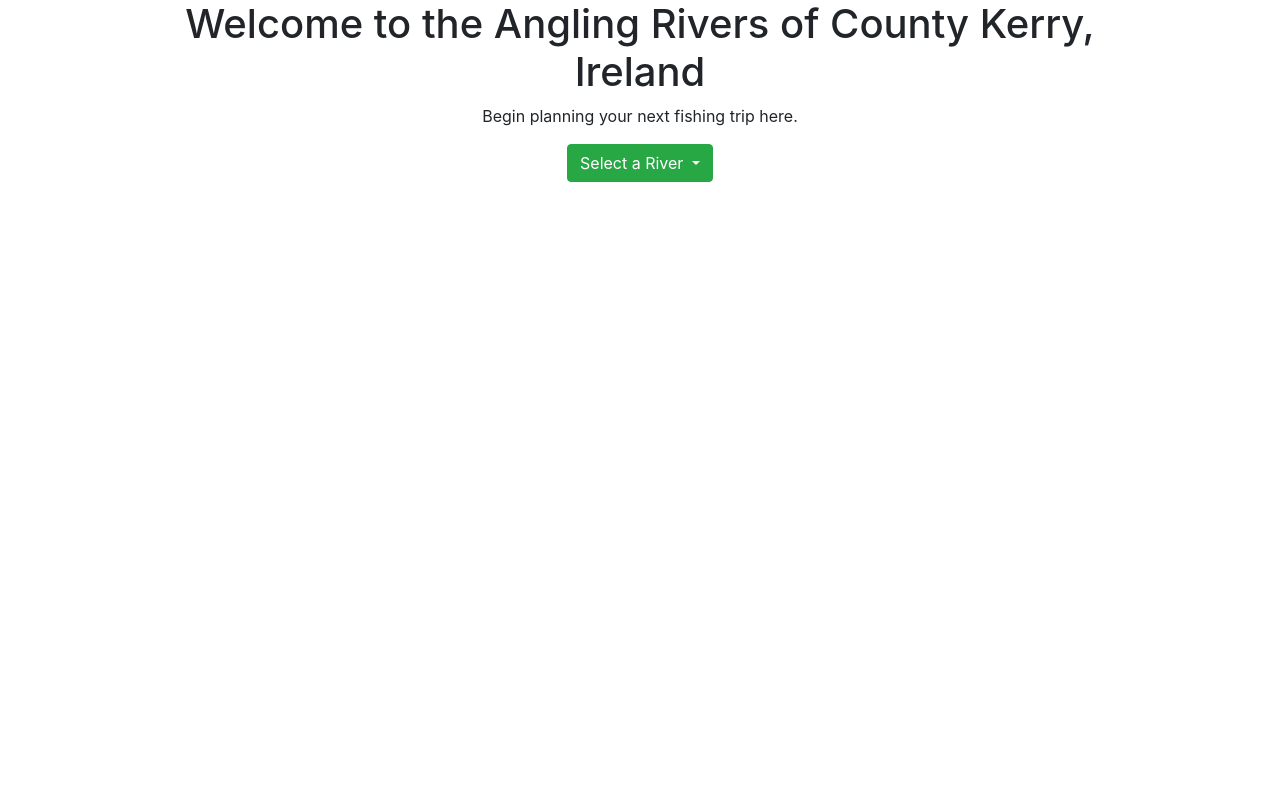
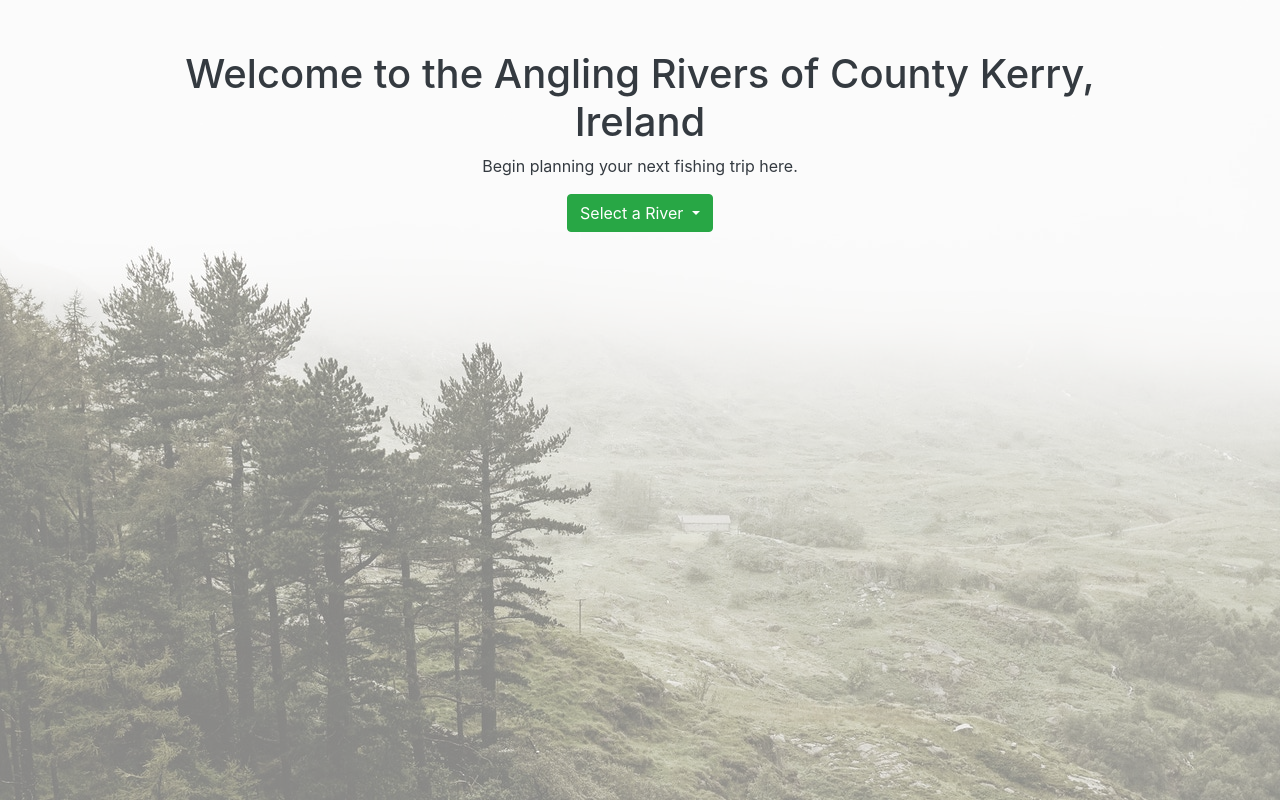
Before and after one commit to haydal810/Milestone-Project-3, a Flask app: page / in a window 1280 px wide. Shown: the part 56-856 px from the top of the page. Before the commit the page ends 238 px from the top, so only its background shows below. Run offline with Flask 2, Linux system fonts and the light colour scheme; data that the repository does not hold is empty; some libraries are stand-ins or nearby versions.

Commit message:
bg image added

```diff
--- /dev/null
+++ b/static/css/style.css
@@ -0,0 +1,20 @@
+body {
+    text-align: center;
+}
+
+.bg {
+    background-image: url(../images/cold-fall-falls-2929245.jpg);
+    background-size: cover;
+    height: 100vh;
+    overflow: hidden;
+    position: absolute;
+    width: 100%;
+    opacity: 0.5;
+    z-index: -1;
+}
+
+.welcome-text {
+    z-index: 1;
+    position: relative;
+    margin-top: 50px;
+}
--- a/static/style.css
+++ /dev/null
@@ -1,3 +0,0 @@
-body {
-    text-align: center;
-}
--- a/templates/base.html
+++ b/templates/base.html
@@ -9,7 +9,7 @@
         integrity="sha384-ggOyR0iXCbMQv3Xipma34MD+dH/1fQ784/j6cY/iJTQUOhcWr7x9JvoRxT2MZw1T" crossorigin="anonymous">
     <link rel="stylesheet" href="https://cdnjs.cloudflare.com/ajax/libs/font-awesome/5.11.2/css/all.css"
         integrity="sha256-46qynGAkLSFpVbEBog43gvNhfrOj+BmwXdxFgVK/Kvc=" crossorigin="anonymous" />
-    <link rel="stylesheet" href="static\style.css" type="text/css" />
+        <link rel="stylesheet" href="{{ url_for('static', filename='css/style.css') }}" type="text/css" />
     <title>base.html</title>
 </head>
 
@@ -30,9 +30,11 @@
             </div>
         </div>
     </nav>
+    <div class="container-fluid bg">
+    </div>
     <div class="container-fluid">
         <div class="row justify-content-center">
-            <div class="col-10">
+            <div class="col-10 text-dark welcome-text">
                 <h1>Welcome to the Angling Rivers of County Kerry, Ireland</h1>
                 <p>Begin planning your next fishing trip here.</p>
 
```
Also changed, not shown: static/images/cold-fall-falls-2929245.jpg (added).
